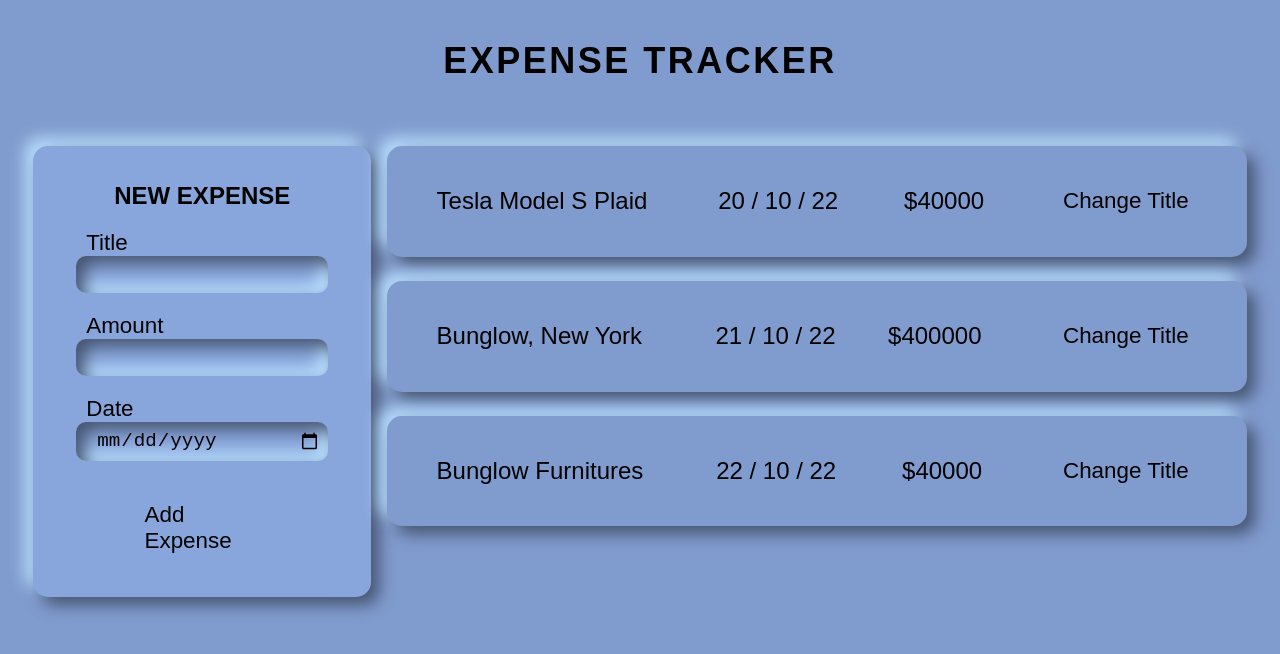
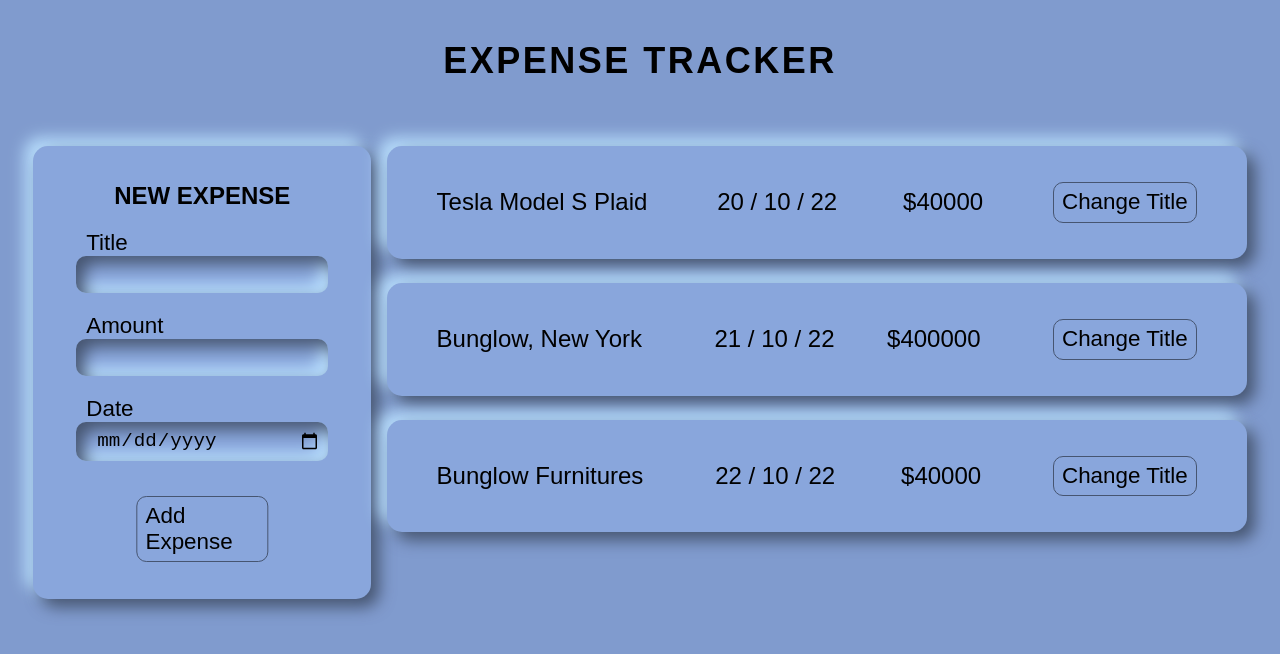
Before and after one commit to EshanTrivedi21/Expense-Tracker, a React (Create React App) app: page / in a window 1280 px wide. Shown: the top 654 px of the page. Built offline with nearby package versions, Linux system fonts and the light colour scheme.

Commit message:
minor changes

```diff
--- a/src/components/Expenses/ExpenseItem.css
+++ b/src/components/Expenses/ExpenseItem.css
@@ -1,5 +1,4 @@
 .element {
-    background-color: #809bce;
     display: flex;
     justify-content:space-between;
     align-items: center;
--- a/src/components/UI/Button.css
+++ b/src/components/UI/Button.css
@@ -3,8 +3,7 @@
     padding: 0.4rem 0.5rem;
     margin: 1rem 0rem;
     border-radius: 10px;
-    border: none;
-    background: transparent;
+    border:solid 0.5px #465571;
 }
 
 .buttonasset:hover {
```
Also changed, not shown: 1 other file (tests, documents, lock files or other folders).
